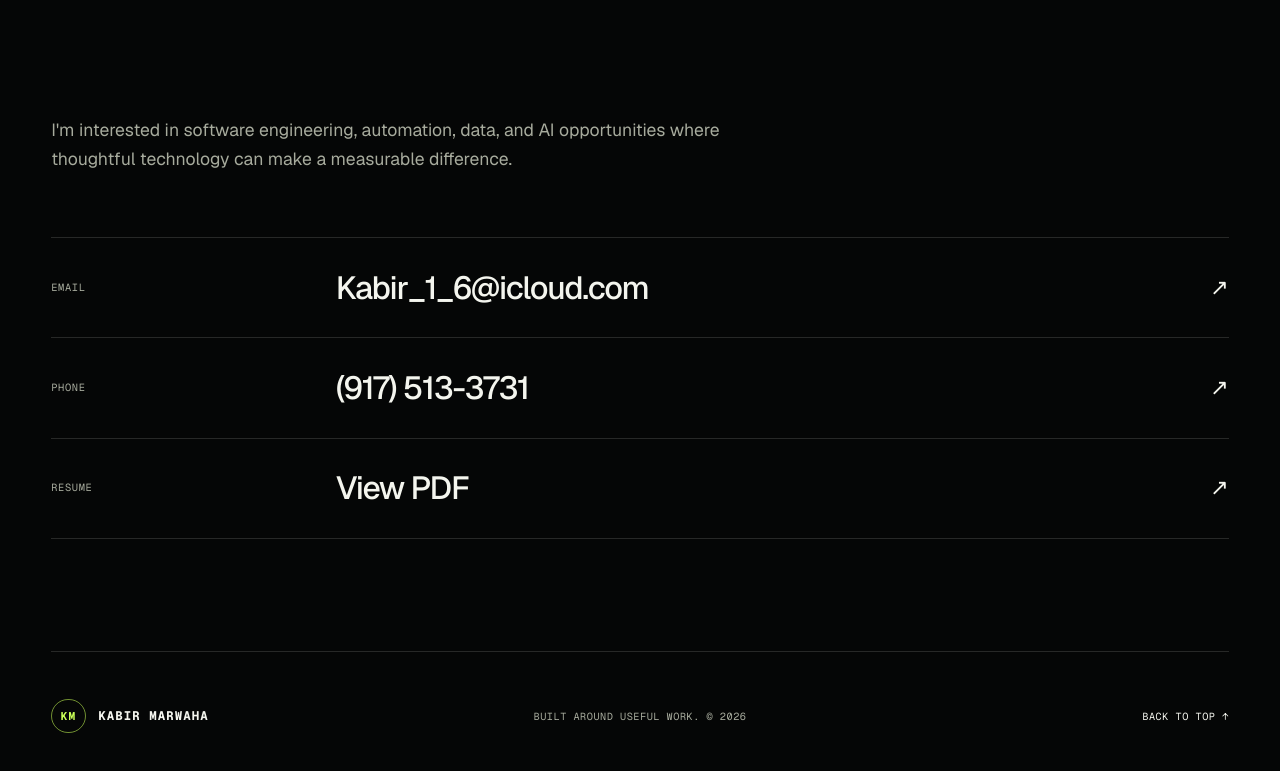
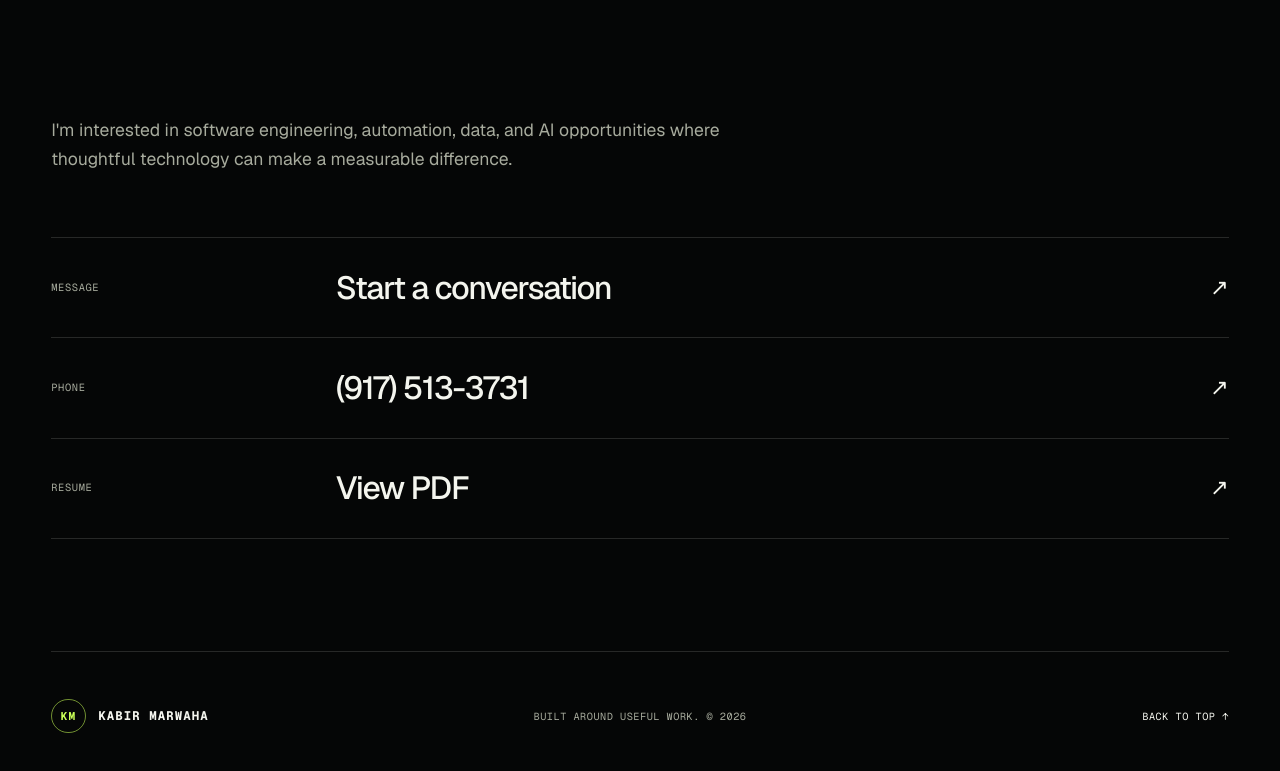
Before and after one commit to Kabir-SM/Kabir-SM.github.io, a Next.js app: page / in a window 1280 px wide. Shown: the part 7123-7894 px from the top of the page. Built offline with nearby package versions, Linux system fonts and the light colour scheme.

Commit message:
Hide public email address

```diff
--- a/app/ContactModal.tsx
+++ b/app/ContactModal.tsx
@@ -61,20 +61,11 @@ export function ContactModal() {
       `Company / organization: ${company || "Not provided"}`,
       `Interested in: ${interest}`,
       "",
-      "Sent from kabir-marwaha-portfolio.hotwheelers11.chatgpt.site",
+      "Sent from Kabir Marwaha's portfolio.",
     ].join("\n");
     const gmailUrl = `https://mail.google.com/mail/?view=cm&fs=1&to=${encodeURIComponent(CONTACT_EMAIL)}&su=${encodeURIComponent(subject)}&body=${encodeURIComponent(body)}`;
     setStatus("Opening Gmail with your message filled in. Press Send there to deliver it to Kabir.");
     window.location.assign(gmailUrl);
-  };
-
-  const copyEmail = async () => {
-    try {
-      await navigator.clipboard.writeText(CONTACT_EMAIL);
-      setStatus(`${CONTACT_EMAIL} copied to your clipboard.`);
-    } catch {
-      setStatus(`Email Kabir directly at ${CONTACT_EMAIL}.`);
-    }
   };
 
   return (
@@ -92,7 +83,7 @@ export function ContactModal() {
         <div className="contact-modal-heading">
           <p className="eyebrow">Start a conversation</p>
           <h2 id="contact-dialog-title">Tell me what you&apos;re building.</h2>
-          <p>Share a few details and I&apos;ll turn them into a ready-to-send email addressed directly to Kabir.</p>
+          <p>Share a few details and I&apos;ll turn them into a ready-to-send Gmail draft addressed directly to Kabir.</p>
         </div>
         <form className="contact-form" onSubmit={prepareEmail}>
           <div className="contact-form-grid">
@@ -128,7 +119,6 @@ export function ContactModal() {
           </label>
           <div className="contact-form-actions">
             <button className="button button-primary" type="submit">Open Gmail <span aria-hidden="true">↗</span></button>
-            <button className="button button-secondary" type="button" onClick={() => void copyEmail()}>Copy Kabir&apos;s email</button>
           </div>
           <p className="contact-form-note">Nothing is uploaded or stored. Gmail handles delivery after you press Send.</p>
           <p className="contact-form-status" role="status" aria-live="polite">{status}</p>
--- a/app/globals.css
+++ b/app/globals.css
@@ -1065,18 +1065,28 @@ summary {
   border-top: 1px solid var(--line);
 }
 
-.contact-links a {
+.contact-links a,
+.contact-links .contact-link-button {
   display: grid;
   grid-template-columns: 0.3fr 1fr auto;
   gap: 2rem;
   align-items: center;
+  width: 100%;
   padding: 1.6rem 0;
+  border: 0;
   border-bottom: 1px solid var(--line);
+  background: transparent;
+  color: inherit;
+  font: inherit;
+  text-align: left;
+  cursor: pointer;
   transition: padding 180ms ease, color 180ms ease;
 }
 
 .contact-links a:hover,
-.contact-links a:focus-visible {
+.contact-links a:focus-visible,
+.contact-links .contact-link-button:hover,
+.contact-links .contact-link-button:focus-visible {
   padding-left: 1rem;
   padding-right: 1rem;
   color: var(--acid);
@@ -1238,7 +1248,8 @@ summary {
   .skill-groups { grid-template-columns: 1fr; }
   .skill-groups article { min-height: 220px; }
 
-  .contact-links a {
+  .contact-links a,
+  .contact-links .contact-link-button {
     grid-template-columns: 1fr auto;
     gap: 0.4rem 1rem;
   }
--- a/app/page.tsx
+++ b/app/page.tsx
@@ -537,11 +537,11 @@ export default function Home() {
               where thoughtful technology can make a measurable difference.
             </p>
             <div className="contact-links">
-              <a href="mailto:Kabir_1_6@icloud.com">
-                <span>Email</span>
-                <strong>Kabir_1_6@icloud.com</strong>
+              <ContactTrigger className="contact-link-button">
+                <span>Message</span>
+                <strong>Start a conversation</strong>
                 <i aria-hidden="true">↗</i>
-              </a>
+              </ContactTrigger>
               <a href="tel:+19175133731">
                 <span>Phone</span>
                 <strong>(917) 513-3731</strong>
```
